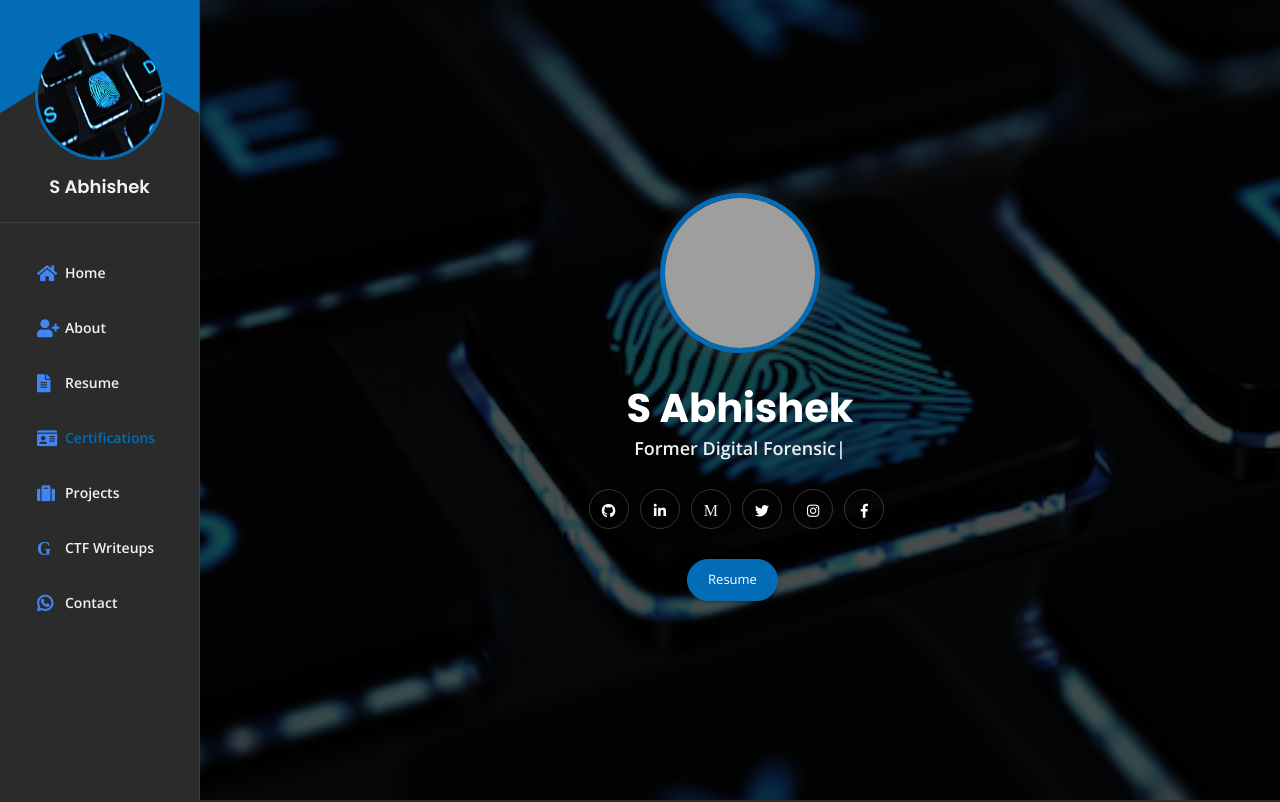
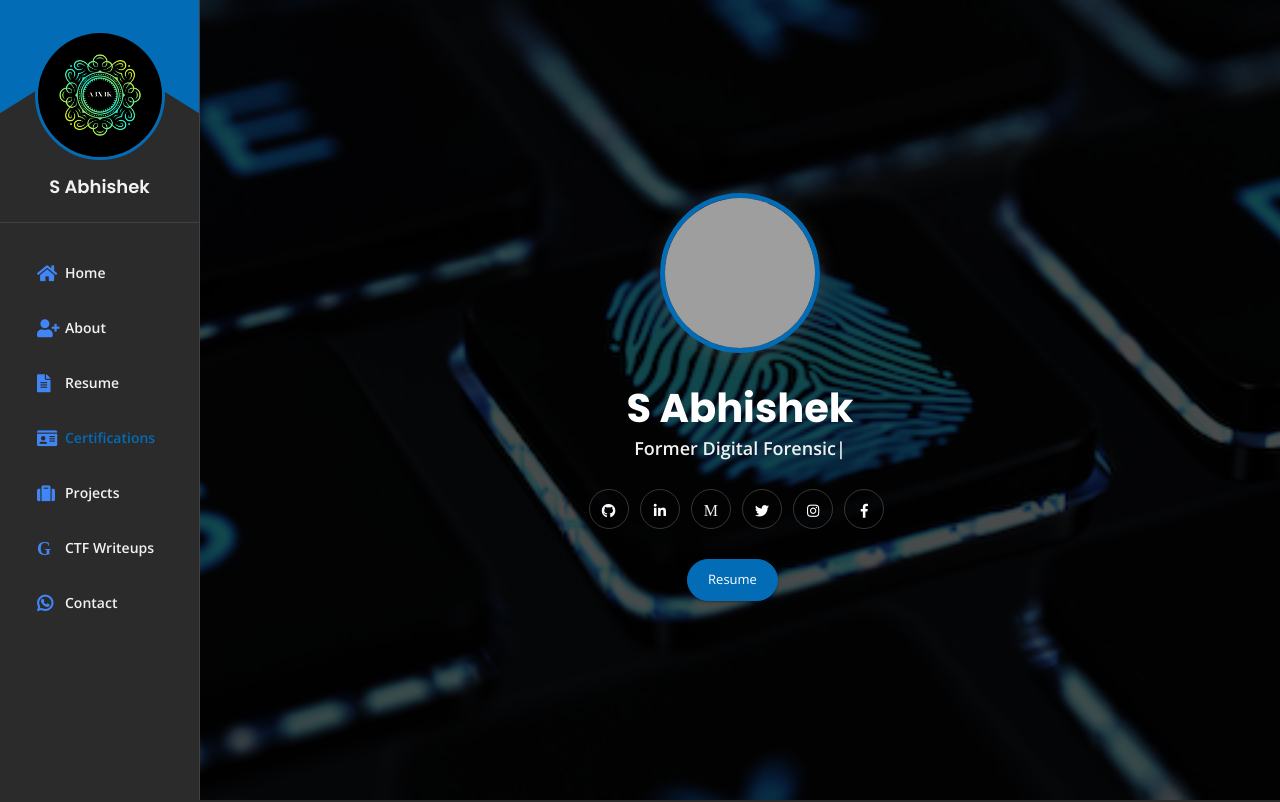
Before and after one commit to a3X3k/a3x3k.github.io, a plain HTML site: page index.html in a window 1280 px wide. Shown: the top 802 px of the page. Drawn offline with nearby package versions, Linux system fonts and the light colour scheme; grey boxes are pictures that could not be loaded.

Commit message:
Update index.html

```diff
--- a/index.html
+++ b/index.html
@@ -43,7 +43,7 @@
 		<div class="side-menu">
 			<div class="heading-area">
 				<a class="profile-photo"  >
-					<img src="assets/img/1.jpg" alt="" class="wow zoomIn" data-wow-delay="0.2s">
+					<img src="assets/img/1.png" alt="" class="wow zoomIn" data-wow-delay="0.2s">
 				</a>
 				<div class="name wow fadeInUp" data-wow-delay="0.3s">
 						S Abhishek
```
